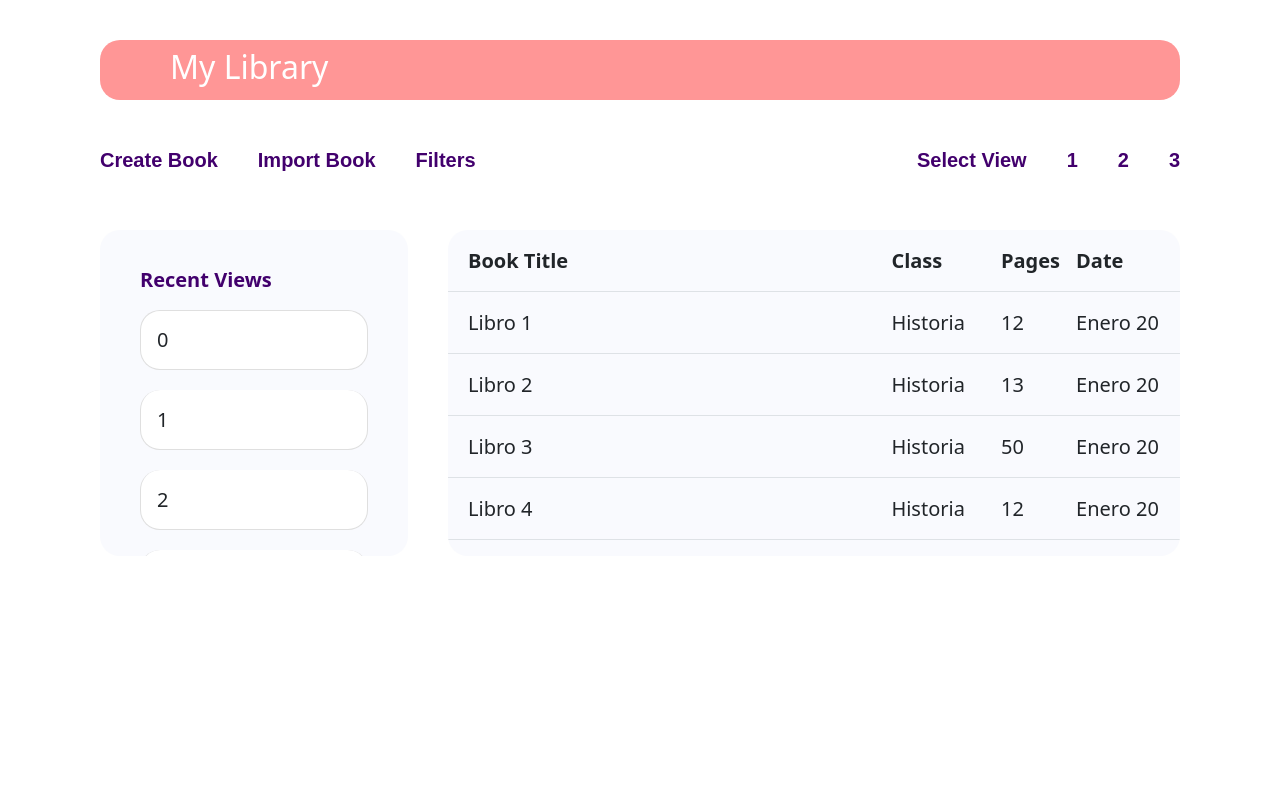
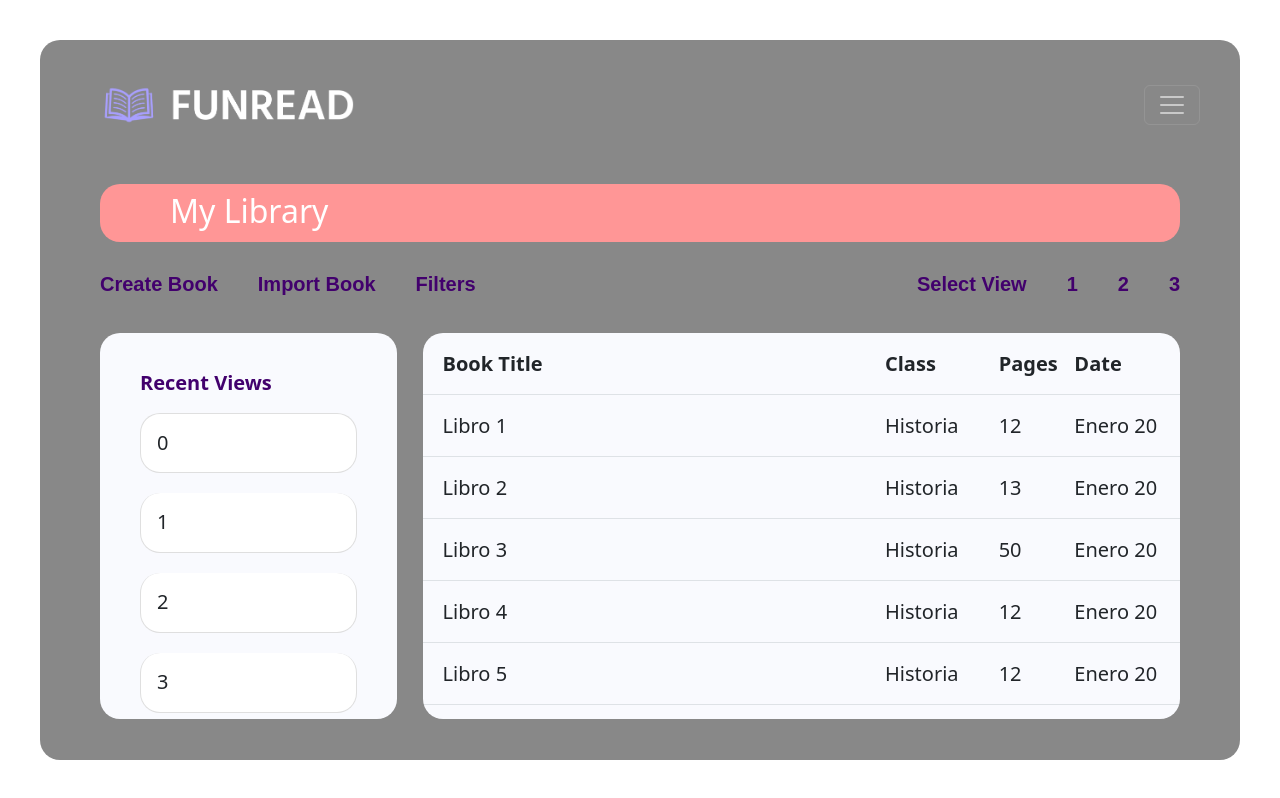
Before and after one commit to Funread/funread, a React (Create React App) app in the folder frontend/: page /MyLibrary in a window 1280 px wide. Built offline with nearby package versions, Linux system fonts and the light colour scheme.

Commit message:
FR-204: Fixed My Library/Added background to index

```diff
--- a/frontend/src/Components/LandingPage/LandingPage.css
+++ b/frontend/src/Components/LandingPage/LandingPage.css
@@ -1,13 +1,3 @@
-.landing-page-container {
-  background-position: center center;
-  background-repeat: no-repeat;
-  background-size: cover;
-  overflow: hidden;
-  border-radius: 20px;
-  height: 100%;
-  background-color: #888888;
-}
-
 .landing-page-header {
   height: 20%;
   padding: 40px 40px 80px 60px;
--- a/frontend/src/Components/LandingPage/LandingPage.jsx
+++ b/frontend/src/Components/LandingPage/LandingPage.jsx
@@ -11,7 +11,7 @@ function LandingPage() {
   const [login, setLogin] = useState(true);
   const [signup, setSignup] = useState(false);
   return (
-    <div className="landing-page-container">
+    <>
       <div className="landing-page-header">
         <Header />
       </div>
@@ -32,7 +32,7 @@ function LandingPage() {
           </div>
         </div>
       </div>
-    </div>
+    </>
   );
 }
 
--- a/frontend/src/Components/MyLibrary/MyLibrary.css
+++ b/frontend/src/Components/MyLibrary/MyLibrary.css
@@ -1,13 +1,20 @@
+.landing-page-header {
+  height: 20%;
+  padding: 40px 40px 80px 60px;
+}
+
 .my-library {
-  height: 756px;
+  display: flex;
+  flex-direction: column;
+  height: 80%;
   margin: 0 60px 0 60px;
 }
 
 .my-library-banner {
-  height: 60px;
+  height: min(60px, 10%);
   background-color: #ff9696;
   color: white;
-  font-size: 60px;
+  font-size: min(60px, 6vh);
   padding: 8px 0;
   border-radius: 20px;
 }
@@ -17,8 +24,8 @@ h2 {
 }
 
 .my-library-navbar {
-  margin-top: 30px;
-  height: 60px;
+  margin-top: min(30px, 1.8%);
+  height: 10%;
 }
 
 .my-library-options {
@@ -40,14 +47,16 @@ h2 {
 }
 
 .my-library-body {
-  height: 606px;
-  padding: 40px 0 80px 0;
   display: flex;
+  flex-direction: row;
+  height: 80%;
+  padding-top: min(40px, 2.4%);
+  padding-bottom: min(80px, 4.5%);
 }
 
 .my-library-recent-views {
   height: 100%;
-  width: 460px;
+  width: 28%;
   padding: 40px;
   line-height: 20px;
   background-color: #f9fafe;
@@ -65,9 +74,10 @@ h2 {
 
 .my-library-all-books {
   height: 100%;
-  width: 1220px;
+  width: 72%;
+  max-width: 75%;
   font-size: 20px;
-  margin-left: 40px;
+  margin-left: min(40px, 2.4%);
   background-color: #f9fafe;
   border-radius: 20px;
   overflow-y: auto;
@@ -109,6 +119,7 @@ h2 {
 .my-library-all-books-view-3 {
   height: 100%;
   display: flex;
+  flex-direction: row;
   justify-content: space-between;
   overflow: hidden;
 }
@@ -119,26 +130,31 @@ h2 {
 }
 
 .large-book-card {
-  height: 406px;
+  height: 100%;
   border-radius: 20px;
   padding-bottom: 10px;
-  margin: 0 20px 0 20px;
+  margin: 0 7% 0 7%;
   text-align: center;
 }
 
 .large-book-card-body {
+  height: 10%;
   padding-top: 10px;
   padding-bottom: 0;
 }
 
+.large-book-card-title {
+  font-size: min(20px, 2vh);
+}
+
 .large-book-card-description {
-  font-size: 20px;
+  height: 10%;
+  font-size: min(20px, 2vh);
   font-weight: bold;
   text-align: center;
 }
 
 .swiper-button-prev {
-  left: 0 !important;
   color: #42006d !important;
 }
 
@@ -166,19 +182,3 @@ h2 {
   -webkit-box-shadow: inset 0 0 6px rgba(0, 0, 0, 0.3);
   box-shadow: inset 0 0 6px rgba(0, 0, 0, 0.3);
 }
-
-@media (max-width: 1366px) {
-  .my-library-body {
-    height: 406px;
-    padding: 40px 0 40px 0;
-    display: flex;
-  }
-
-  .large-book-card {
-    height: 246px;
-    border-radius: 20px;
-    padding-bottom: 10px;
-    margin: 0 10px 0 10px;
-    text-align: center;
-  }
-}
--- a/frontend/src/Components/MyLibrary/MyLibrary.jsx
+++ b/frontend/src/Components/MyLibrary/MyLibrary.jsx
@@ -9,6 +9,7 @@ import { Navigation } from "swiper";
 import "swiper/css";
 import "swiper/css/navigation";
 import logo from "../../placeholderBook.jpg";
+import Header from "../Shared/Header/Header";
 
 /**
  * Function MyLibrary:
@@ -197,9 +198,11 @@ function MyLibrary(props) {
         booksList.push(
           <SwiperSlide key={i}>
             <Card className="large-book-card" key={i}>
-              <Card.Img variant="top" src={logo} alt={logo} height="320px" />
+              <Card.Img variant="top" src={logo} alt={logo} height="80%" />
               <Card.Body className="large-book-card-body">
-                <Card.Title>{data[i].name}</Card.Title>
+                <Card.Title className="large-book-card-title">
+                  {data[i].name}
+                </Card.Title>
               </Card.Body>
               <Card.Text className="large-book-card-description">
                 {data[i].type}
@@ -213,8 +216,14 @@ function MyLibrary(props) {
     return booksList;
   }
 
+  /**
+   * Debe eliminarse el header actual cuando este creado el header del dashboard
+   */
   return (
     <>
+      <div className="landing-page-header">
+        <Header />
+      </div>
       <div className="my-library">
         <div className="my-library-banner">
           <h2>My Library</h2>
--- a/frontend/src/index.css
+++ b/frontend/src/index.css
@@ -22,3 +22,13 @@ code {
   font-family: source-code-pro, Menlo, Monaco, Consolas, "Courier New",
     monospace;
 }
+
+.background-container {
+  background-position: center center;
+  background-repeat: no-repeat;
+  background-size: cover;
+  overflow: hidden;
+  border-radius: 20px;
+  height: 100%;
+  background-color: #888888;
+}
--- a/frontend/src/index.js
+++ b/frontend/src/index.js
@@ -13,14 +13,14 @@ import MyLibrary from "./Components/MyLibrary/MyLibrary";
 const root = ReactDOM.createRoot(document.getElementById("root"));
 root.render(
   <BrowserRouter>
-    <>
+    <div className="background-container">
       <Routes>
         <Route exact path="/MyLibrary" element={<MyLibrary />} />
         <Route exact path="/Wizard" element={<Wizard />} />
         <Route exact path="/TestToast" element={<TestToast />} />
         <Route exact path="/" element={<LandingPage />} />
       </Routes>
-    </>
+    </div>
   </BrowserRouter>
 );
 
```
